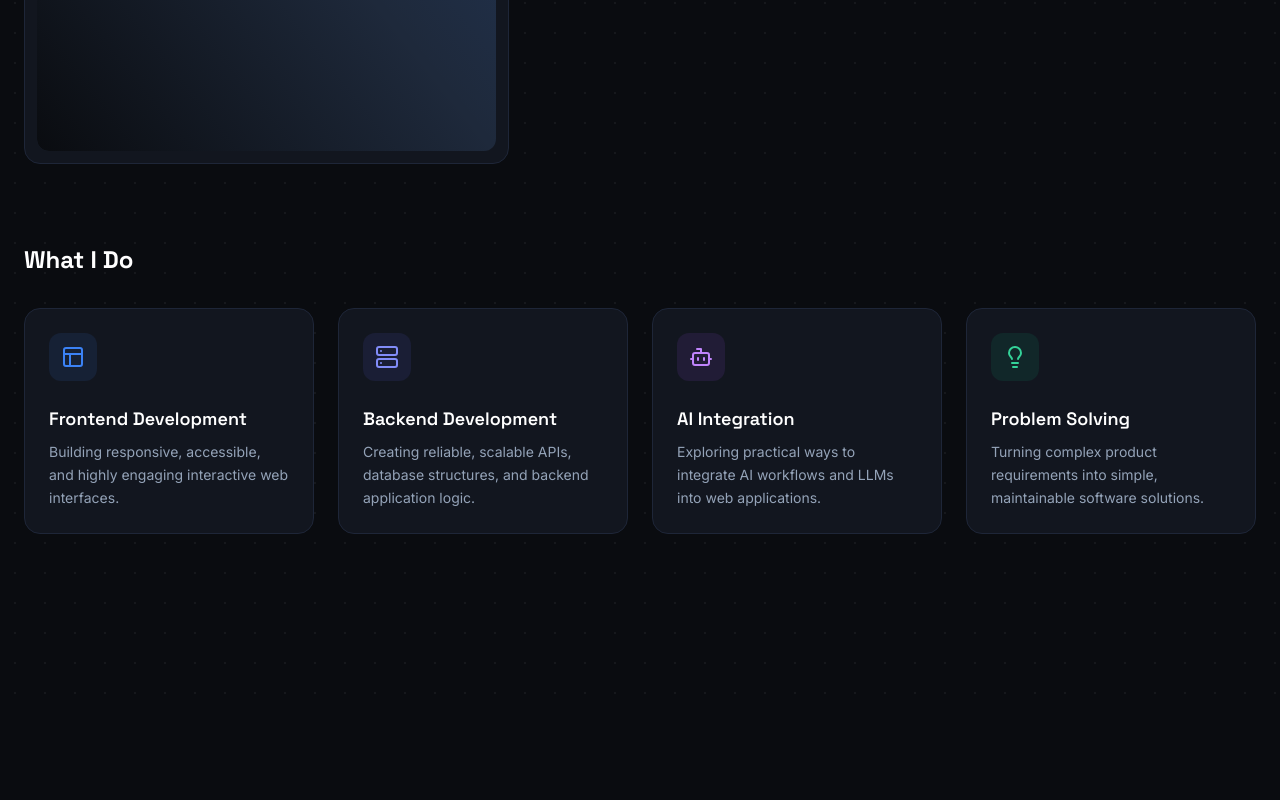
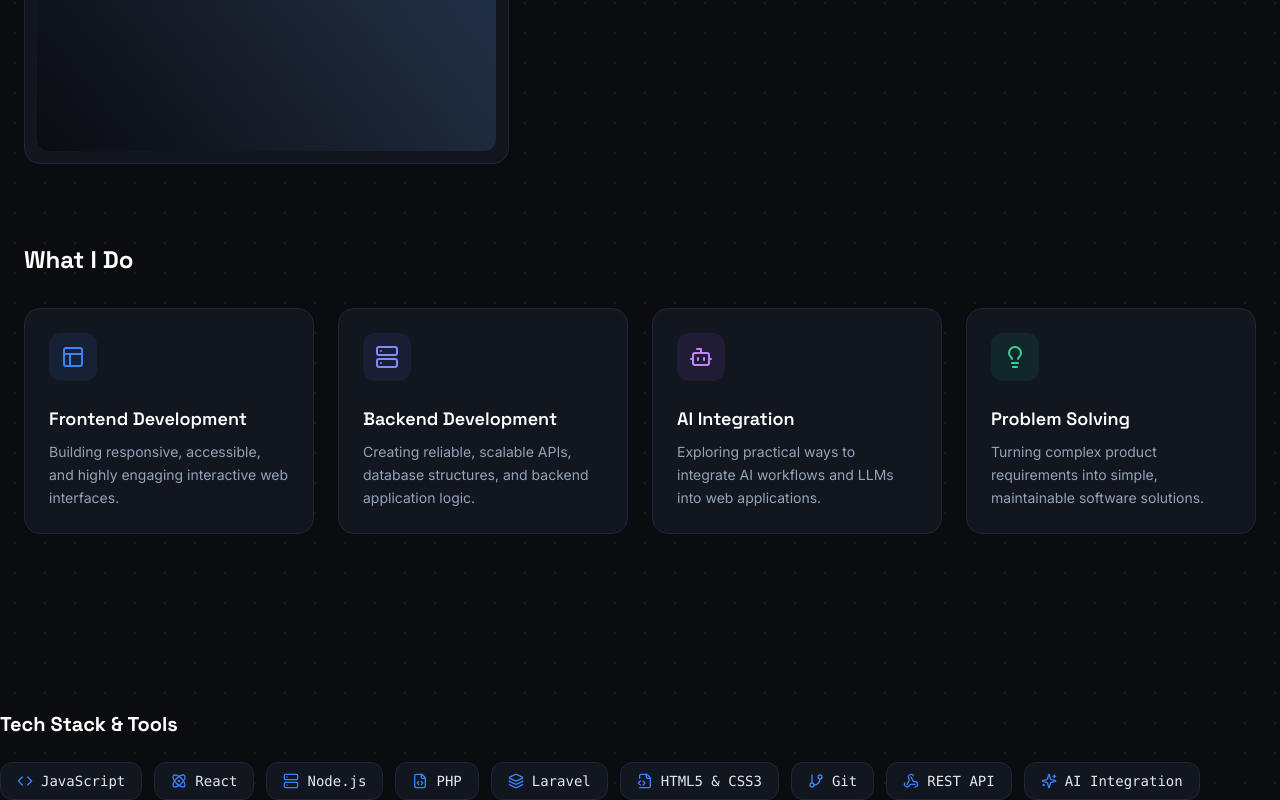
Before and after one commit to jayapraksh-dev/jp-portfolio, a React (Vite) app: page / in a window 1280 px wide. Shown: the part 1602-2402 px from the top of the page. Before the commit the page ends 2312 px from the top, so only its background shows below. Built offline with nearby package versions, Linux system fonts and the light colour scheme.

Commit message:
Should solve techstack Icon package issue

```diff
--- a/src/App.jsx
+++ b/src/App.jsx
@@ -3,6 +3,7 @@ import Navbar from './components/Navbar'
 import Hero from './components/Hero'
 import SkillsMarquee from './components/SkillsMarquee'
 import About from './components/About'
+import TechStack from './components/TechStack'
 
 function App() {
   return (
@@ -12,6 +13,7 @@ function App() {
         <Hero />
         <SkillsMarquee />
         <About />
+        <TechStack />
       </main>
     </div>
   )
--- a/src/components/About.jsx
+++ b/src/components/About.jsx
@@ -1,5 +1,6 @@
 import React from 'react'
 import WhatIDo from './WhatIDo'
+import TechStack from './TechStack'
 
 /**
  * About Component
--- /dev/null
+++ b/src/components/TechBadge.jsx
@@ -0,0 +1,21 @@
+import React from 'react'
+
+/**
+ * TechBadge Component
+ *
+ * Reusable component responsible for displaying a single technology badge.
+ *
+ * Props:
+ * - name: string - The display name of the technology
+ * - icon: ReactComponent - Lucide icon component
+ */
+function TechBadge({ name, icon: Icon }) {
+  return (
+    <span className="px-4 py-2 rounded-xl bg-dark-card light:bg-slate-200 border border-dark-border light:border-slate-300 text-slate-200 light:text-slate-800 text-sm font-mono flex items-center gap-2 hover:border-accent hover:text-accent transition-all cursor-default">
+      {Icon && <Icon className="w-4 h-4 text-accent" />}
+      {name}
+    </span>
+  )
+}
+
+export default TechBadge
--- /dev/null
+++ b/src/components/TechStack.jsx
@@ -0,0 +1,30 @@
+import React from 'react'
+import TechBadge from './TechBadge'
+import { techStackData } from '../data/techStack'
+
+/**
+ * TechStack Component
+ *
+ * Migrated from reference/portfolio.html.
+ * Responsible for displaying technology categories and rendering technology badges dynamically using .map().
+ */
+function TechStack() {
+  return (
+    <div>
+      {techStackData.map((group, groupIndex) => (
+        <div key={groupIndex}>
+          <h3 className="font-heading text-xl font-bold text-white light:text-slate-900 mb-6">
+            {group.category}
+          </h3>
+          <div className="flex flex-wrap gap-3">
+            {group.technologies.map((tech) => (
+              <TechBadge key={tech.id} name={tech.name} icon={tech.icon} />
+            ))}
+          </div>
+        </div>
+      ))}
+    </div>
+  )
+}
+
+export default TechStack
--- /dev/null
+++ b/src/data/techStack.js
@@ -0,0 +1,35 @@
+import {
+  Code,
+  Atom,
+  Server,
+  FileCode,
+  Layers,
+  FileCode2,
+  GitBranch,
+  Webhook,
+  Sparkles,
+} from 'lucide-react'
+
+/**
+ * techStack.js
+ *
+ * Data source for Jayaprakash's Tech Stack & Tools.
+ * Organizes technologies by category as seen in reference/portfolio.html.
+ */
+
+export const techStackData = [
+  {
+    category: 'Tech Stack & Tools',
+    technologies: [
+      { id: 'js', name: 'JavaScript', icon: Code },
+      { id: 'react', name: 'React', icon: Atom },
+      { id: 'node', name: 'Node.js', icon: Server },
+      { id: 'php', name: 'PHP', icon: FileCode },
+      { id: 'laravel', name: 'Laravel', icon: Layers },
+      { id: 'html-css', name: 'HTML5 & CSS3', icon: FileCode2 },
+      { id: 'git', name: 'Git', icon: GitBranch },
+      { id: 'rest-api', name: 'REST API', icon: Webhook },
+      { id: 'ai', name: 'AI Integration', icon: Sparkles },
+    ],
+  },
+]
```
Also changed, not shown: 1 other file (tests, documents, lock files or other folders).
